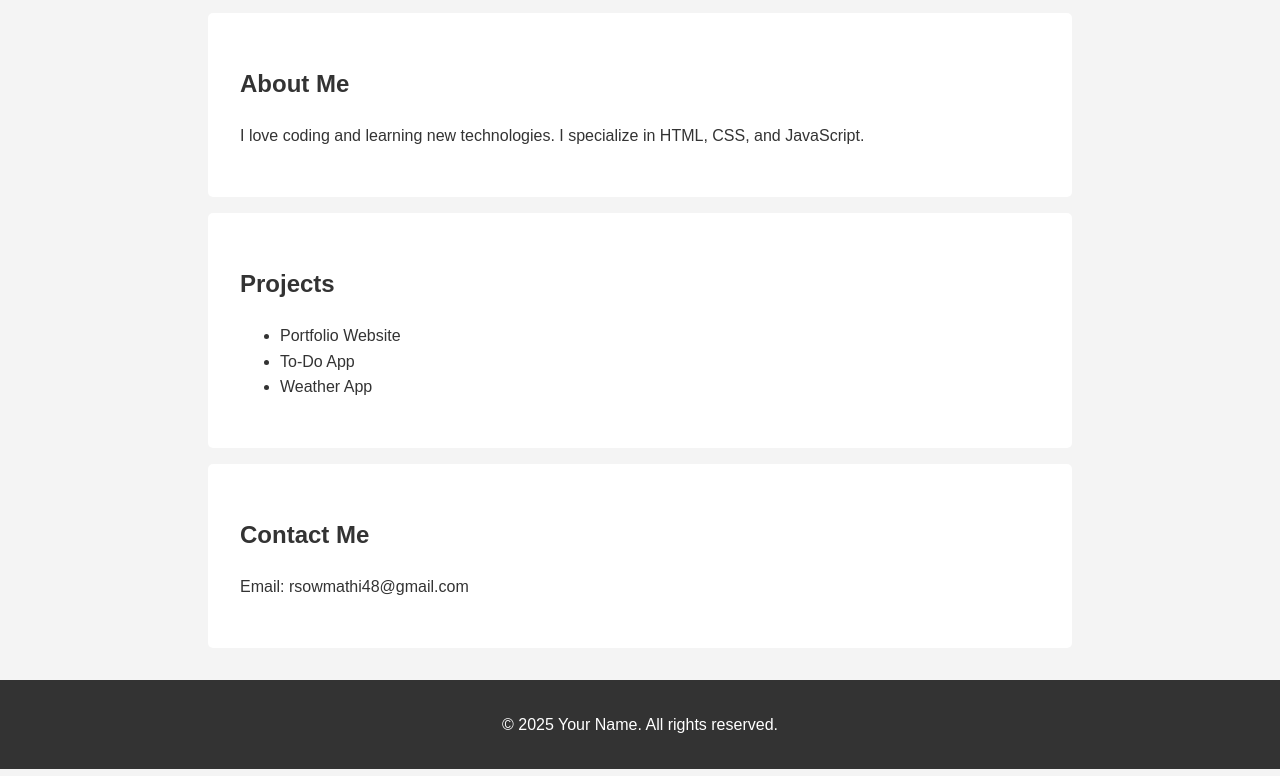
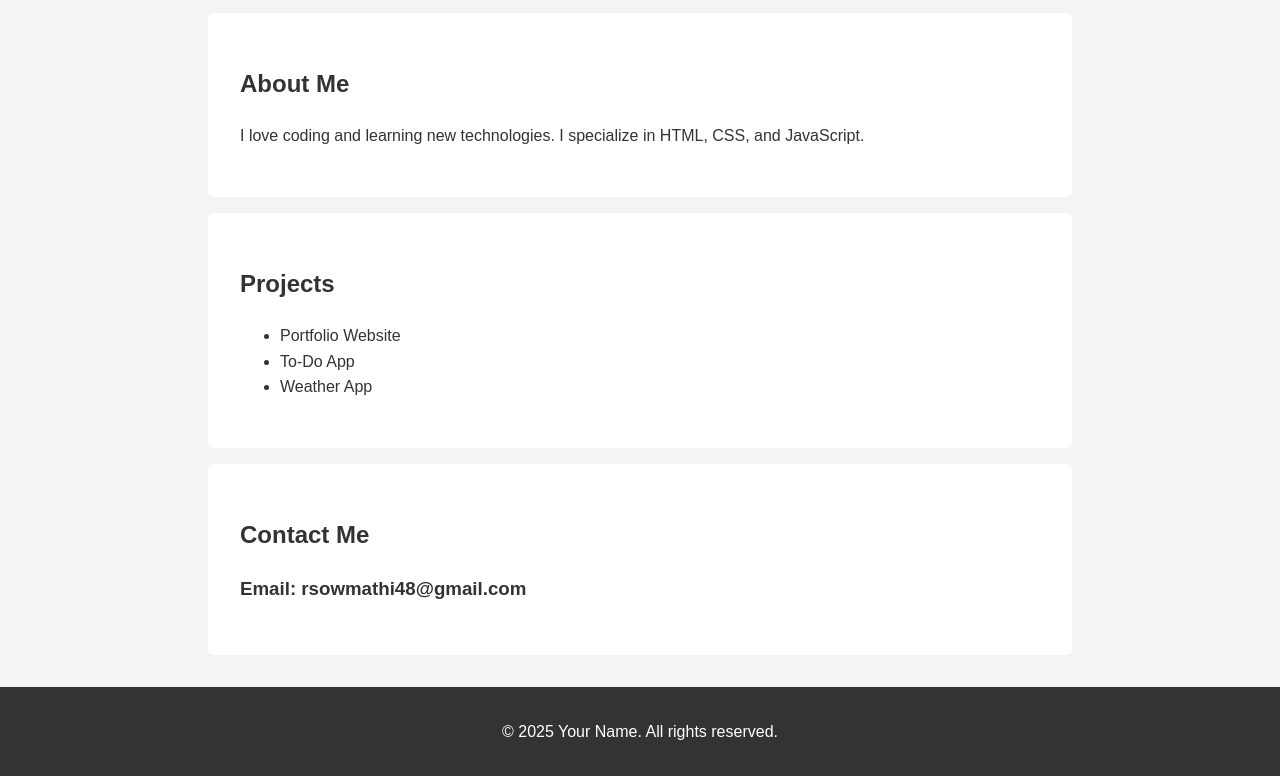
Before and after one commit to sowmathi761/sowmathi-portfolio, a plain HTML site: page index.html in a window 1280 px wide. Shown: the part 380-1156 px from the top of the page. Drawn offline with Linux system fonts and the light colour scheme.

Commit message:
first command

```diff
--- a/index.html
+++ b/index.html
@@ -38,7 +38,7 @@
 
   <section id="contact">
     <h2>Contact Me</h2>
-       <p>Email: rsowmathi48@gmail.com</p>
+       <h3>Email: rsowmathi48@gmail.com</h3>
   </section>
 
   <footer>
```
